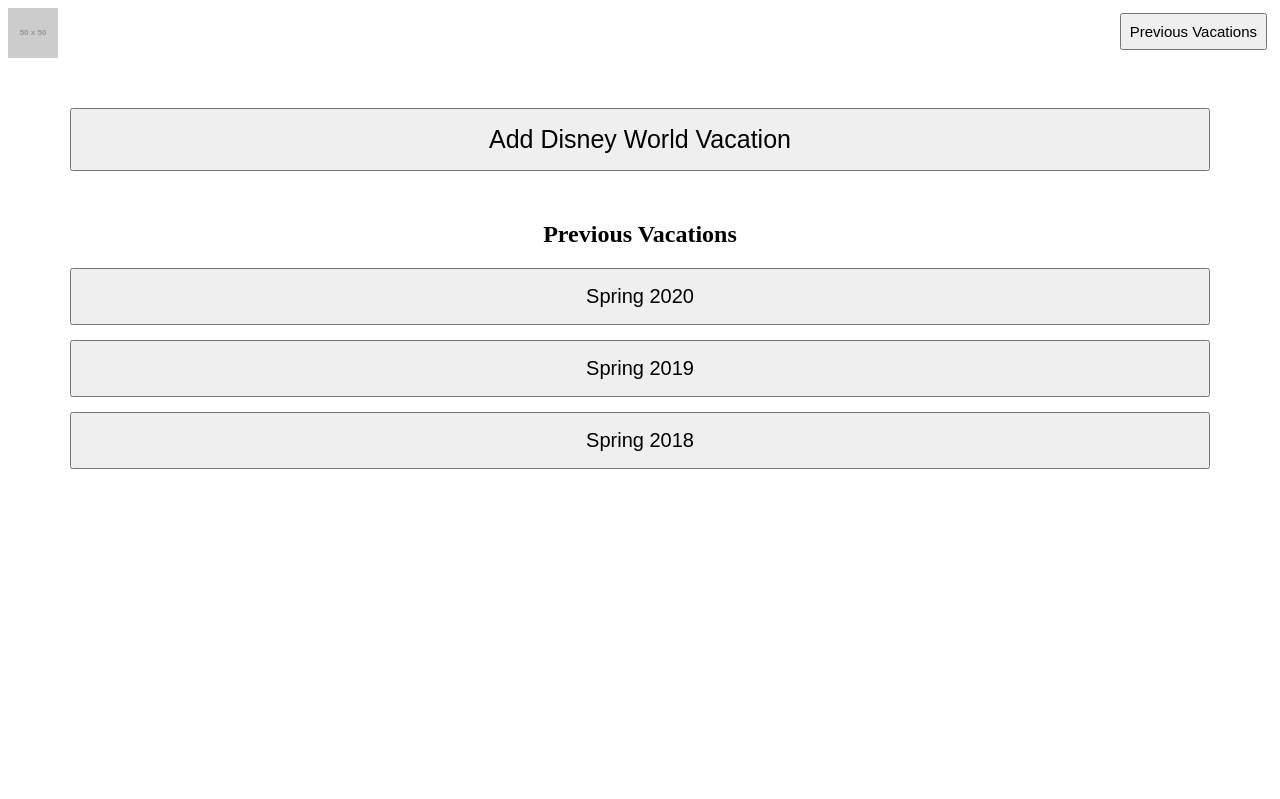
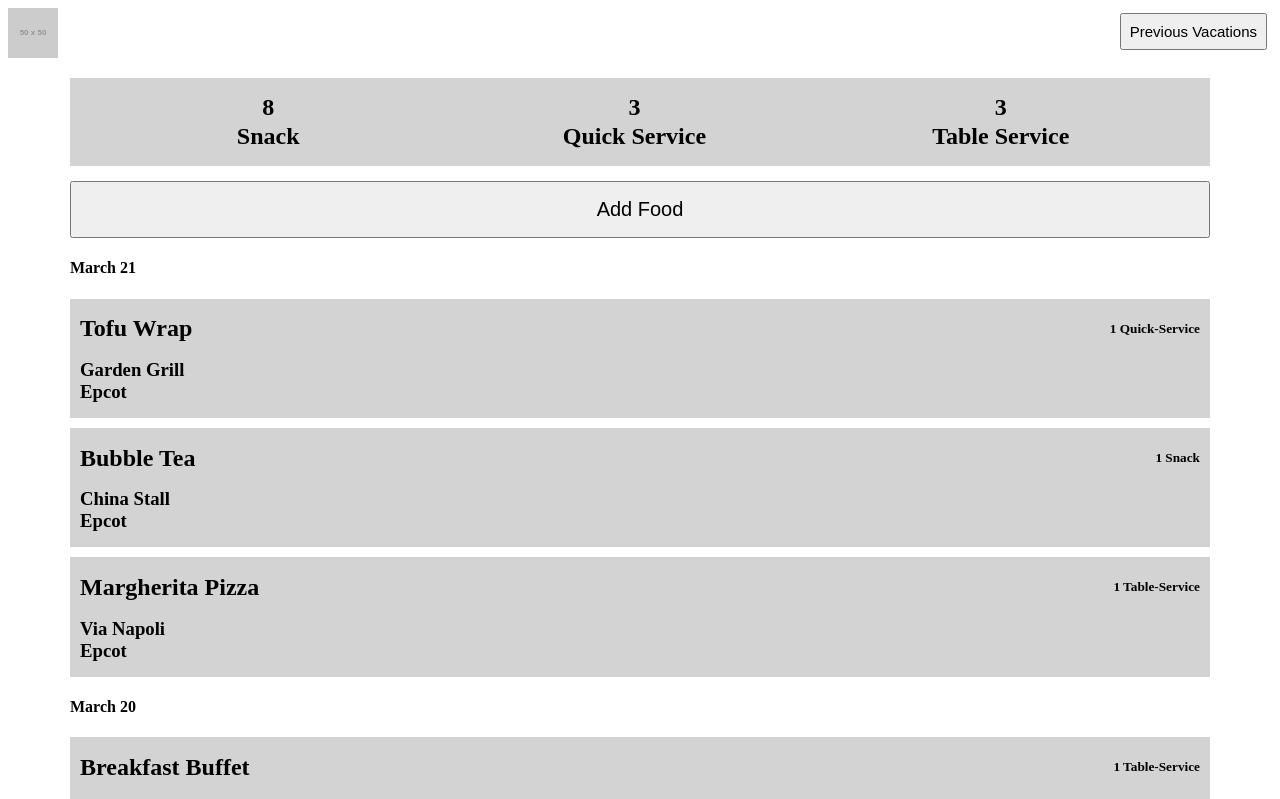
Before and after one commit to christinakerr/disney-dining-tracker, a React (Create React App) app in the folder client/: page / in a window 1280 px wide. Shown: the top 799 px of the page. Built offline with nearby package versions, Linux system fonts and the light colour scheme.

Commit message:
Completed function to mark current vacation as complete

```diff
--- a/client/src/pages/Home.js
+++ b/client/src/pages/Home.js
@@ -12,7 +12,7 @@ import { previousVacations, currentVacation } from "../utils/filterVacations"
 
 import { useSelector } from 'react-redux'
 import { useHistory, useParams } from 'react-router-dom'
-
+import {useDispatch} from 'react-redux';
 
 function Home() {
 
@@ -23,7 +23,7 @@ function Home() {
     const current = currentVacation(userData);
 
     const history = useHistory();
-
+    const dispatch = useDispatch();
     const params = useParams();
 
     function sortFoods(vacation) {
@@ -94,6 +94,11 @@ function Home() {
         }
     }
 
+    function markComplete(){
+        dispatch({type: "MARKCOMPLETE"})
+        history.push("/")
+    }
+
 
     if (window.location.pathname !== "/" && window.location.pathname!=="/previous-vacations") {
         return (
@@ -160,7 +165,7 @@ function Home() {
                         })
                     }
 
-                    <Button big>Mark Vacation as Complete</Button>
+                    <Button big onClick={markComplete}>Mark Vacation as Complete</Button>
                 </Container>
             </div>
         );
--- a/client/src/reducers/rootReducer.js
+++ b/client/src/reducers/rootReducer.js
@@ -3,7 +3,7 @@ const initialState = {
         {
             id: 1,
             name: "Spring 2020",
-            current: false,
+            current: true,
             nights: 5,
             food: [
                 {
@@ -138,7 +138,7 @@ const initialState = {
 
 export default function rootReducer(state = initialState, action) {
 
-    const vacation = state.userData.filter(vacation=>vacation.current)
+    let vacation = state.userData.filter(vacation=>vacation.current)
     switch (action.type) {
         case 'ADDFOOD':
             // const vacation = state.userData.filter(vacation=>vacation.current)
@@ -154,6 +154,12 @@ export default function rootReducer(state = initialState, action) {
             }
             state.userData.unshift(action.payload)
             return state;
+        case 'MARKCOMPLETE':
+            if (!vacation) {
+                return state;
+            }
+            vacation[0].current = false;
+            return state;
         default:
             return state;
     }
```
